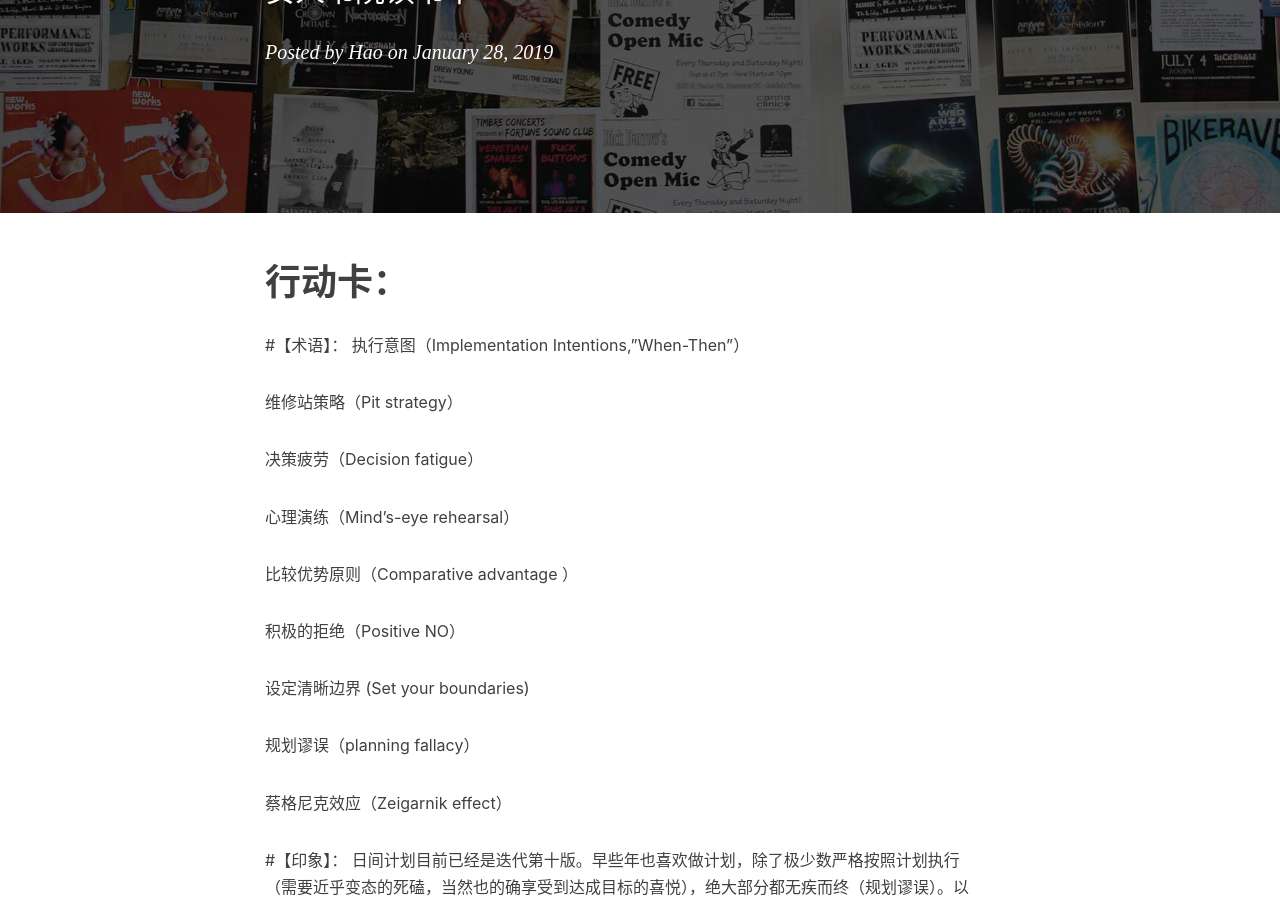
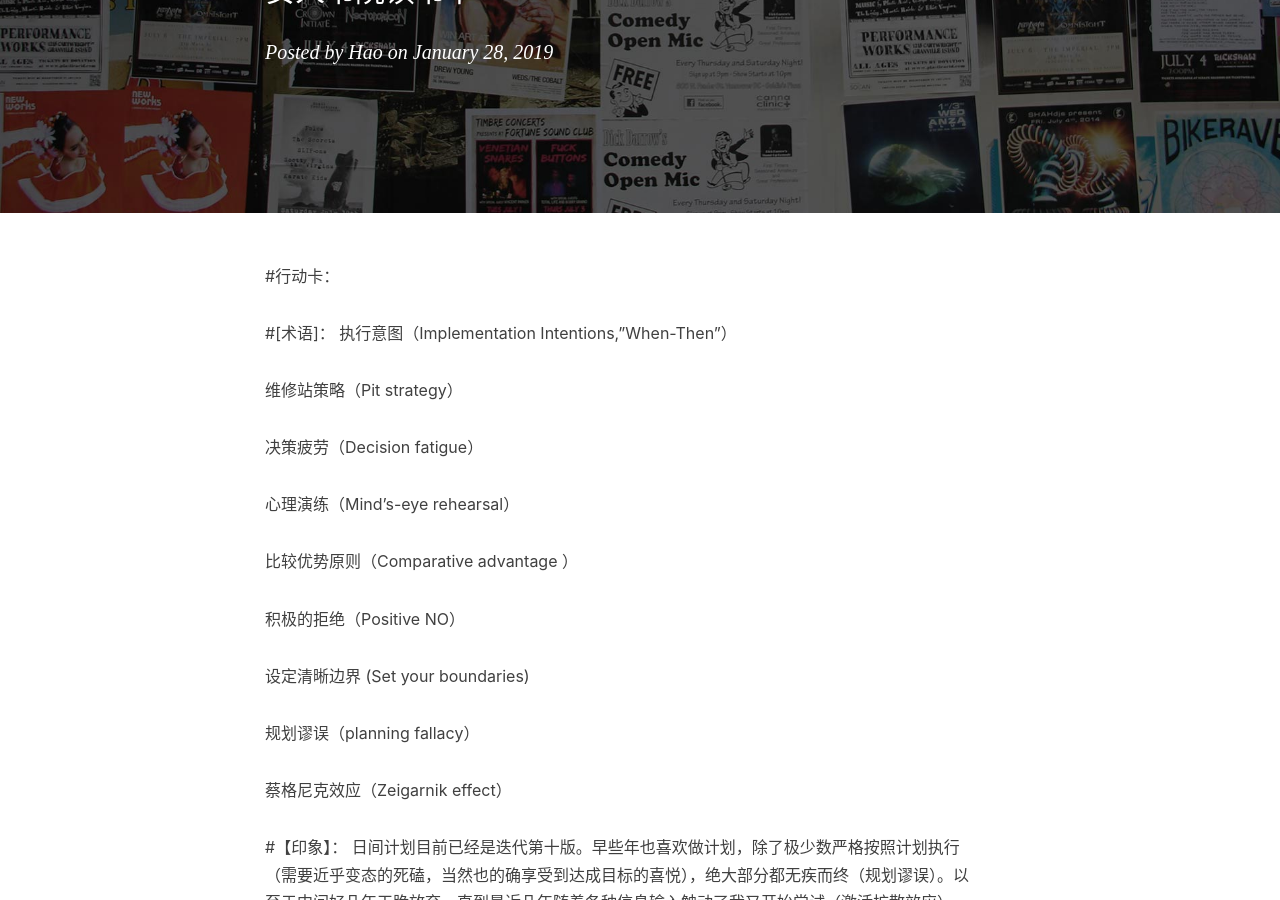
Before and after one commit to kiaorahao/hao.github.io, a Jekyll site: the page built from _posts/2019-01-28-card_a_great_day.md, in a window 1280 px wide and 900 px high, scrolled down 310 px. Built offline with Jekyll 4.4.1, drawn with Linux system fonts in a browser that asks for light colours; nearby versions of some CDN libraries; comment, search, counter and statistics services are not loaded.

```diff
--- a/_posts/2019-01-28-card_a_great_day.md
+++ b/_posts/2019-01-28-card_a_great_day.md
@@ -7,9 +7,9 @@ header-style: text
 tags:
   - IA003
 ---
-# 行动卡：
+#行动卡：
 
-#【术语】：
+#[术语]：
 执行意图（Implementation Intentions,"When-Then"）
 
 维修站策略（Pit strategy）
```
